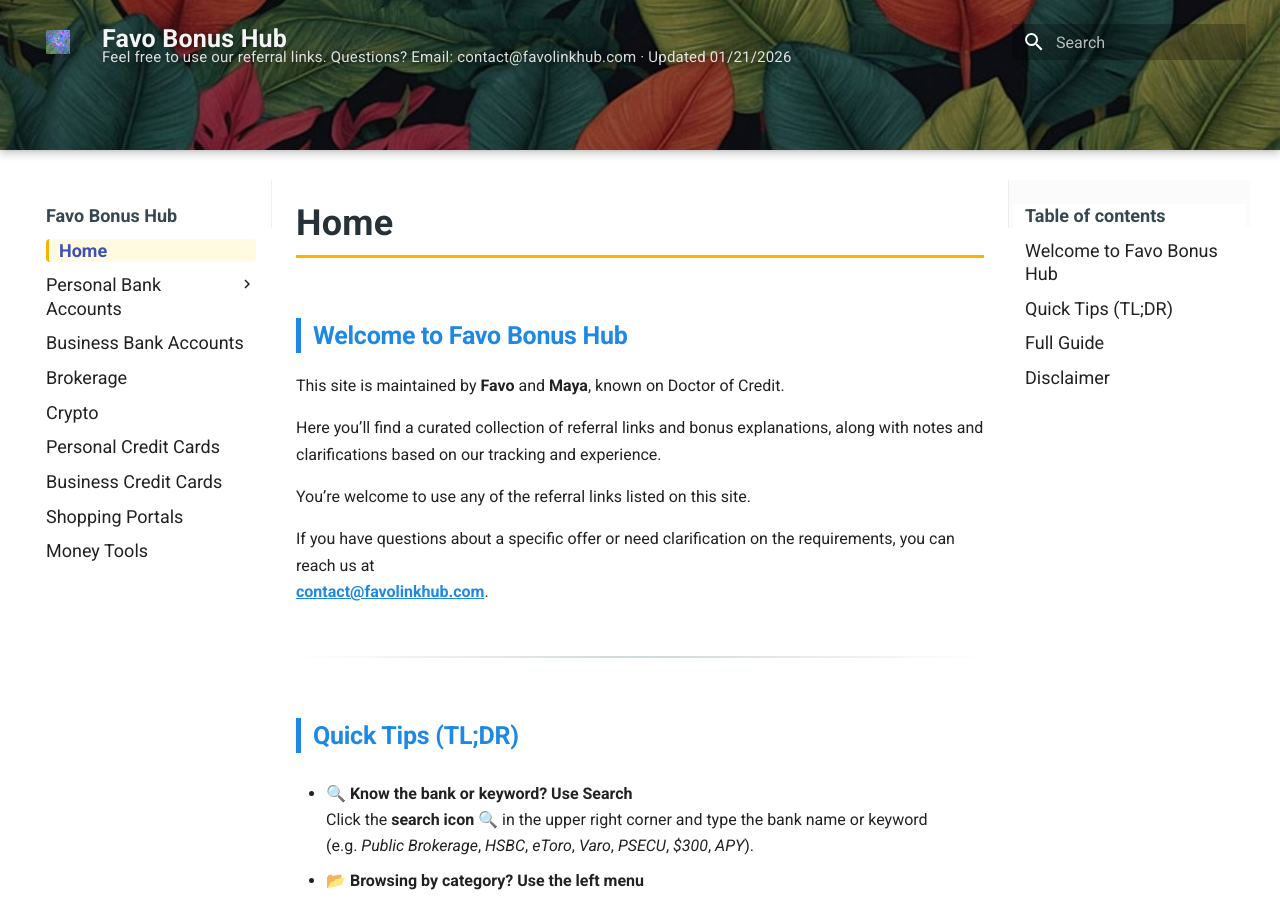
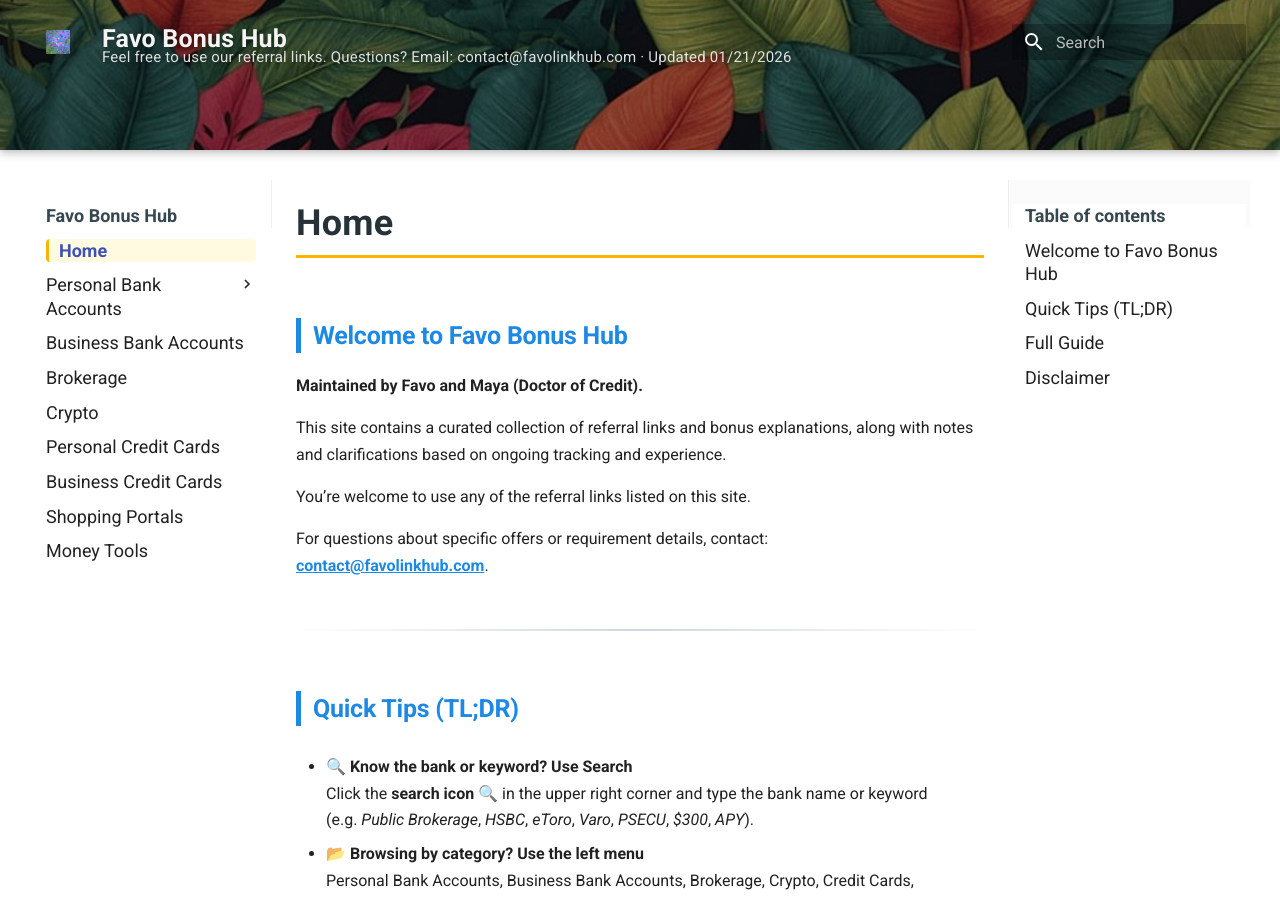
Before and after one commit to whispersofzephyr/favolinkhub-site, an MkDocs documentation site: the page built from docs/index.md, in a window 1280 px wide and 900 px high. Built offline with MkDocs 1.6.1 and Material for MkDocs 9.7.7, drawn with Linux system fonts in a browser that asks for light colours.

Commit message:
Update index.md

```diff
--- a/docs/index.md
+++ b/docs/index.md
@@ -2,13 +2,13 @@
 
 ## Welcome to Favo Bonus Hub
 
-This site is maintained by **Favo** and **Maya**, known on Doctor of Credit.
+**Maintained by Favo and Maya (Doctor of Credit).**
 
-Here you’ll find a curated collection of referral links and bonus explanations, along with notes and clarifications based on our tracking and experience.
+This site contains a curated collection of referral links and bonus explanations, along with notes and clarifications based on ongoing tracking and experience.
 
 You’re welcome to use any of the referral links listed on this site.
 
-If you have questions about a specific offer or need clarification on the requirements, you can reach us at
+For questions about specific offers or requirement details, contact:
 [**contact@favolinkhub.com**](mailto:contact@favolinkhub.com).
 
 ---
```
